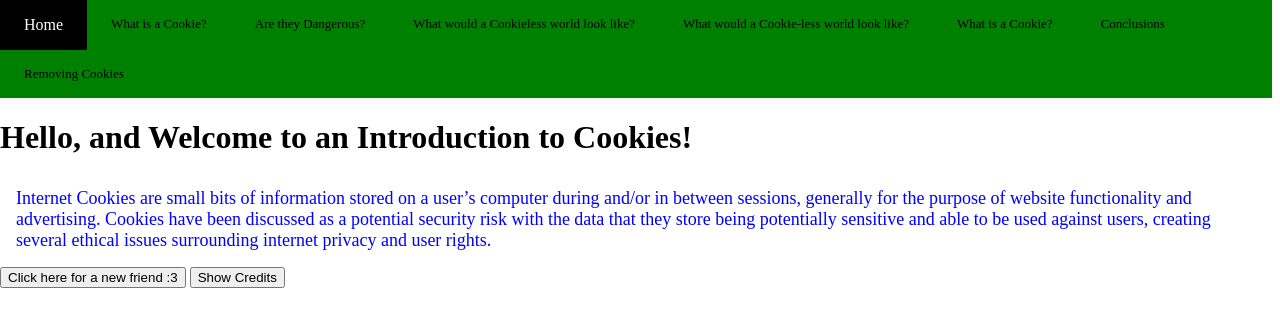
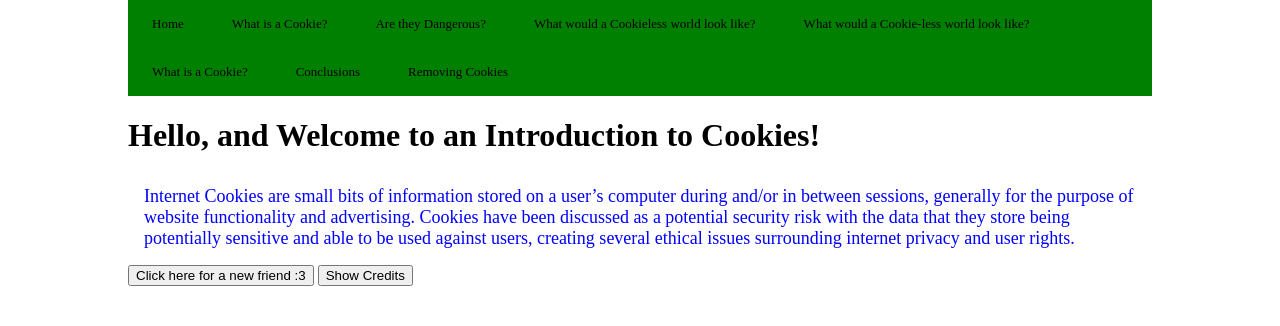
Before and after one commit to salgad6/FINALWebsite, a plain HTML site: page index.html in a window 1280 px wide. Drawn offline with Linux system fonts and the light colour scheme.

Commit message:
Update main.css

```diff
--- a/main.css
+++ b/main.css
@@ -68,9 +68,10 @@
 }
 
 body {
-    margin-left: 0%;
+    margin-left: 10%;
     margin-top: 0%;
-    margin-right: 10%
+    margin-right: 10%;
+    margin-bottom: 10%;
     padding: 0rem;
 }
 
```
